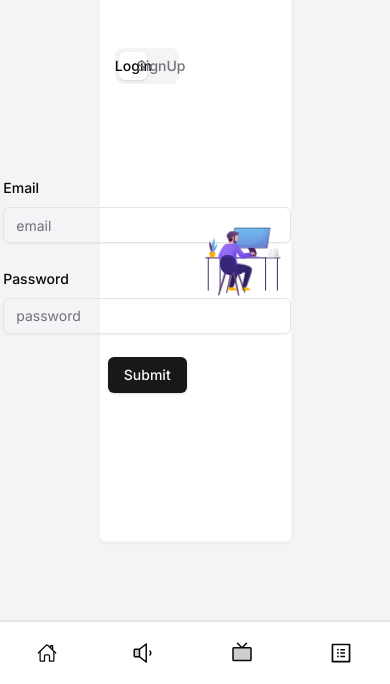
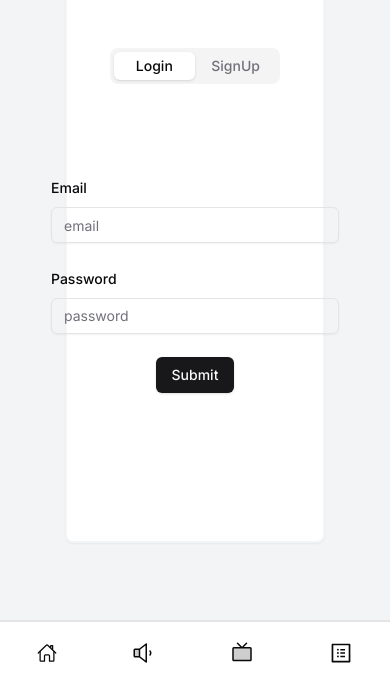
Before and after one commit to subhadeepsonu/sonu-tube, a Next.js app: page /auth in a window 390 px wide. Shown: the part 160-844 px from the top of the page. Built offline with nearby package versions, Linux system fonts and the light colour scheme.

Commit message:
auth page is responsive

```diff
--- a/app/auth/page.tsx
+++ b/app/auth/page.tsx
@@ -11,8 +11,8 @@ import LoginForm from "@/components/forms/loginForm";
 import SignupForm from "@/components/forms/signupform";
 export default function AuthPage(){
     return <div className="h-screen w-full flex justify-center items-center bg-gray-100">
-        <div className="h-2/3 w-1/2 shadow-sm rounded-lg border-2 border-gray-100 flex justify-center items-center bg-white">
-        <Tabs defaultValue="Login" className="h-full w-1/2 flex-col flex justify-center items-center">
+        <div className="h-2/3 w-2/3 md:w-3/4 lg:w-2/3 xl:w-1/2 shadow-sm rounded-lg border-2 border-gray-100 flex justify-center items-center bg-white">
+        <Tabs defaultValue="Login" className="h-full w-full md:w-1/2 flex-col flex justify-center items-center">
             <TabsList className="w-2/3"  >
                 <TabsTrigger className="w-1/2" value="Login">
                 Login
@@ -30,7 +30,7 @@ export default function AuthPage(){
                 </div>
             </TabsContent>
         </Tabs>
-        <div className="h-full w-1/2     rounded-r-lg flex justify-center items-center">
+        <div className="h-full w-1/2 hidden md:flex     rounded-r-lg  justify-center items-center">
             <Lottie animationData={loginanimation}></Lottie>
         </div>
         </div>
```
